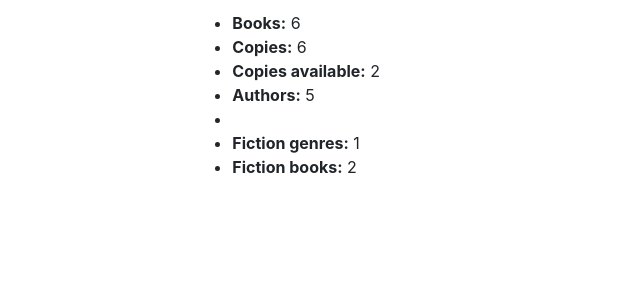
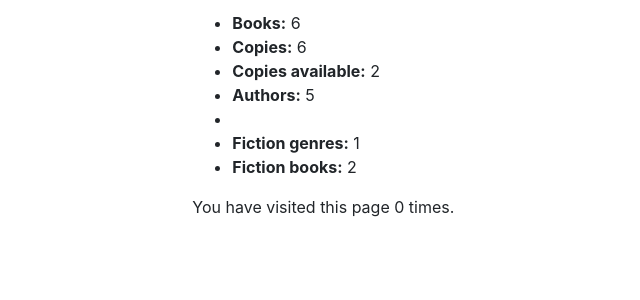
Before and after one commit to parshin/dev.mozilla.library, a Django app: page /catalog/ in a window 1280 px wide. Shown: the part 171-471 px from the top of the page, without its empty margins (36-676 px from the left). Run offline with Django 3.2, Linux system fonts and the light colour scheme; data comes from the database, SQL or seed files in the repository; both versions use the stored data as it was after the commit; some libraries are stand-ins or nearby versions.

Commit message:
part 7 done Sessions framework

```diff
--- a/catalog/templates/index.html
+++ b/catalog/templates/index.html
@@ -18,4 +18,6 @@
     <li><strong>Fiction genres:</strong> {{ num_fiction_genres }}</li>
     <li><strong>Fiction books:</strong> {{ num_fiction_books }}</li>
   </ul>
+
+  <p>You have visited this page {{ num_visits }}{% if num_visits == 1 %} time{% else %} times{% endif %}.</p>
 {% endblock %}
--- a/catalog/views.py
+++ b/catalog/views.py
@@ -25,13 +25,18 @@
 	# The 'all()' is implied by default.
 	num_authors = Author.objects.count()
 
+	# Number of visits to this view, as counted in the session variable.
+	num_visits = request.session.get('num_visits', 0)
+	request.session['num_visits'] = num_visits + 1
+
 	context = {
 		'num_books': num_books,
 		'num_instances': num_instances,
 		'num_instances_available': num_instances_available,
 		'num_authors': num_authors,
 		'num_fiction_genres': num_fiction_genres,
-		'num_fiction_books': num_fiction_books
+		'num_fiction_books': num_fiction_books,
+		'num_visits': num_visits,
 	}
 
 	# Render the HTML template index.html with the data in the context variable
```
Also changed, not shown: db.sqlite3, 1 other file.
